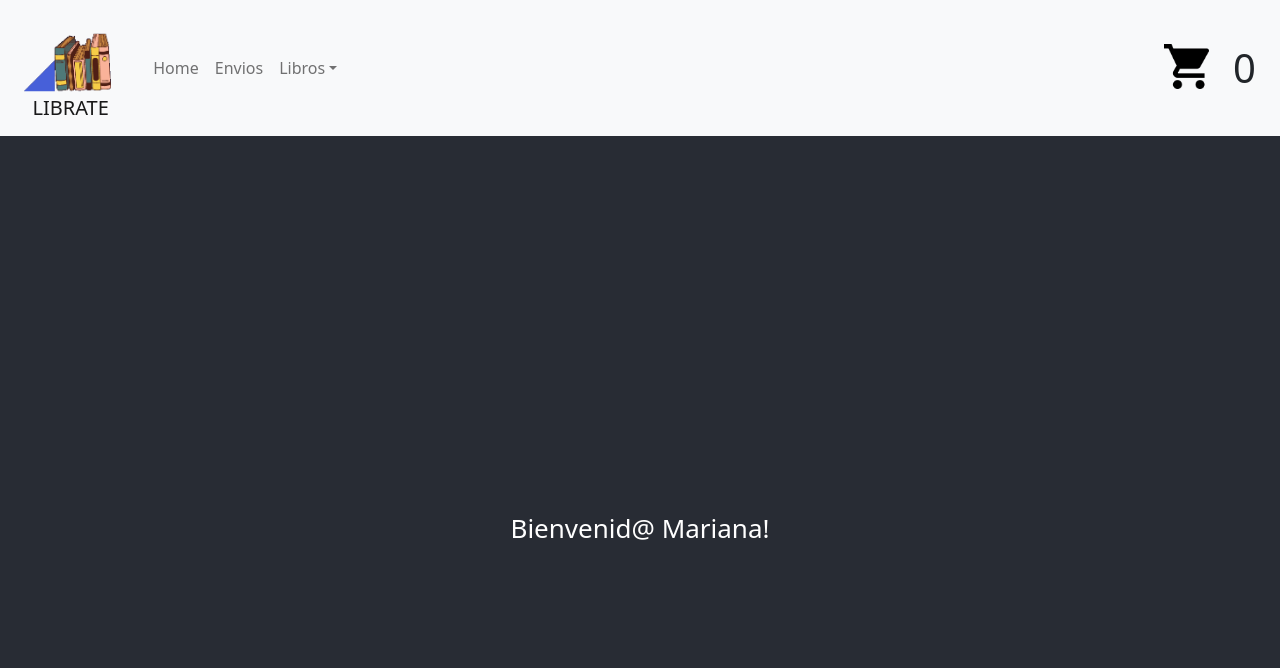
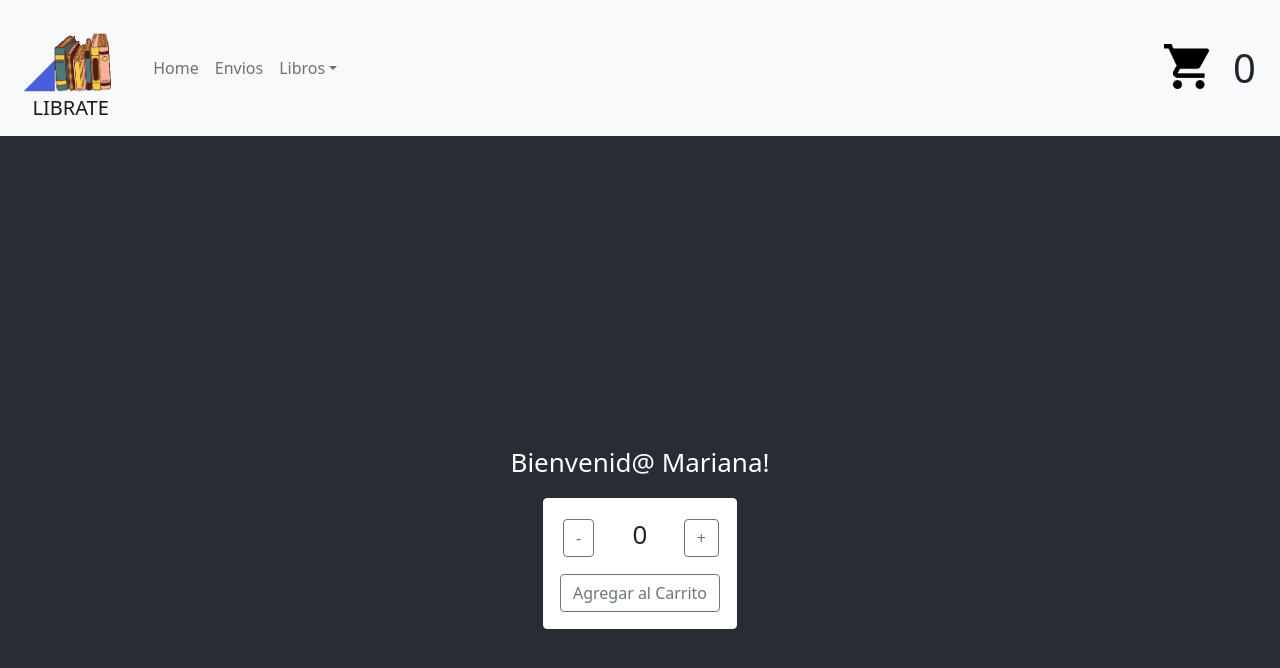
Before and after one commit to MarianaSalez/all-in-app, a React (Create React App) app: page / in a window 1280 px wide. Shown: the top 668 px of the page. Built offline with nearby package versions, Linux system fonts and the light colour scheme.

Commit message:
ItemCount generado. Botonera para elementos

```diff
--- a/src/App.js
+++ b/src/App.js
@@ -2,6 +2,7 @@ import './App.css';
 import NavMenu from './component/NavBar';
 import 'bootstrap/dist/css/bootstrap.min.css';
 import ItemListContainer from './component/ItemListContainer';
+import ItemCount from './component/ItemCount';
 
 function App() {
   return (
@@ -9,6 +10,7 @@ function App() {
       <NavMenu/>
       <header className="App-header">
        <ItemListContainer usuario='Mariana'/>
+       <ItemCount stock='3'/>
       </header>
     </div>
   );
--- /dev/null
+++ b/src/component/ItemCount.jsx
@@ -0,0 +1,55 @@
+import React from 'react'
+import { useState } from 'react'
+import { Row,Col } from 'react-bootstrap'
+import Button from 'react-bootstrap/Button'
+import Card from 'react-bootstrap/Card'
+
+
+const ItemCount = ({stock}) => {
+    const [count, setCount]= useState(0)
+
+    //Funcion para sumar cantidades
+    const addCount=()=>{
+        if(count>=stock){
+        console.log("Ya se ha vendido todos los productos")
+    }
+    else{
+        setCount(count+1)}
+    }
+
+    //Funcion para restar cantidades
+    const restCount=()=>{
+        if(count<=0){
+
+            //aca va la funcion para desarmarlo
+        }
+        else{
+            setCount(count-1)
+        }
+       }
+
+
+    return (
+        <div>
+            <Card  border="light" className="text-center">
+            <Card.Body>
+            <Row>
+            <Col><Button onClick={restCount} variant="outline-secondary">-</Button></Col>
+            {'    '}
+            <Col><p className="text-dark">
+                     {count}
+                     </p></Col>{'   '}
+
+            <Col><Button onClick={addCount} variant="outline-secondary">+ </Button></Col>
+            </Row>
+            <Button onClick={addCount} variant="outline-secondary">Agregar al Carrito </Button>
+            </Card.Body>
+            </Card>
+
+
+
+        </div>
+    )
+}
+
+export default ItemCount
```
